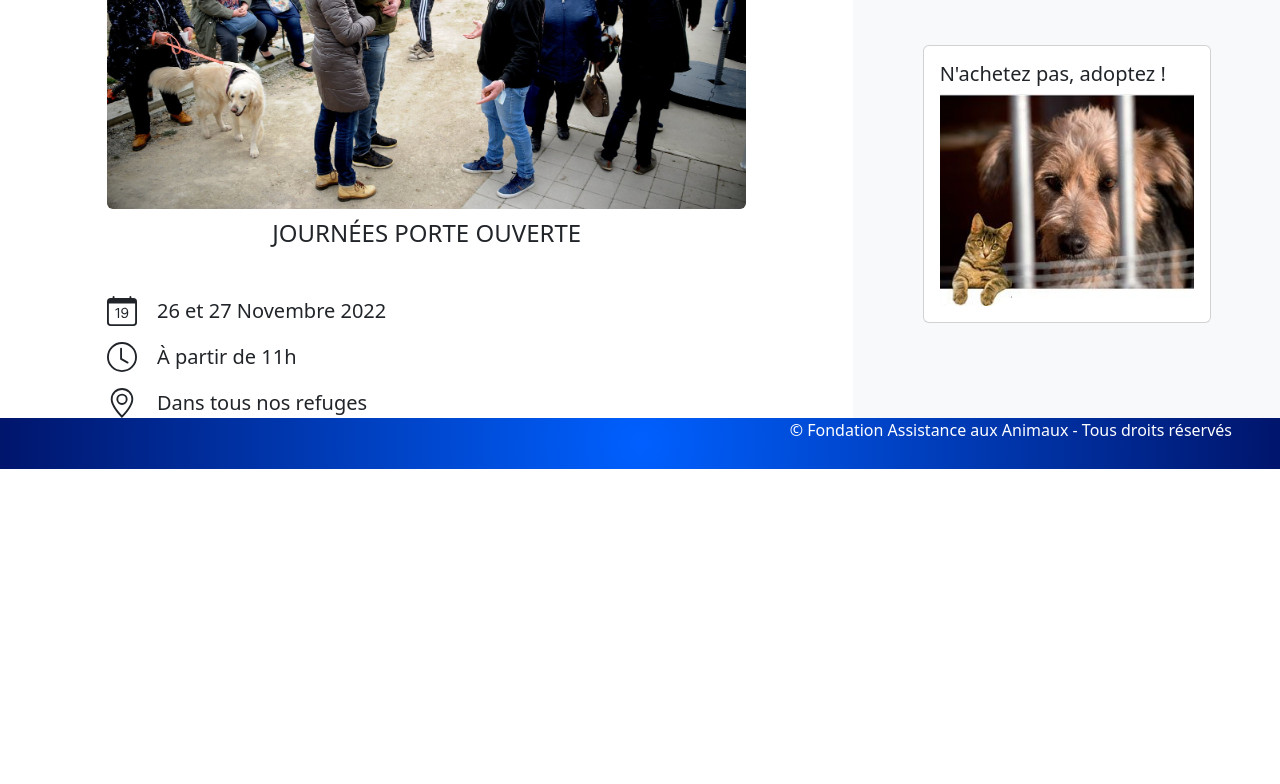
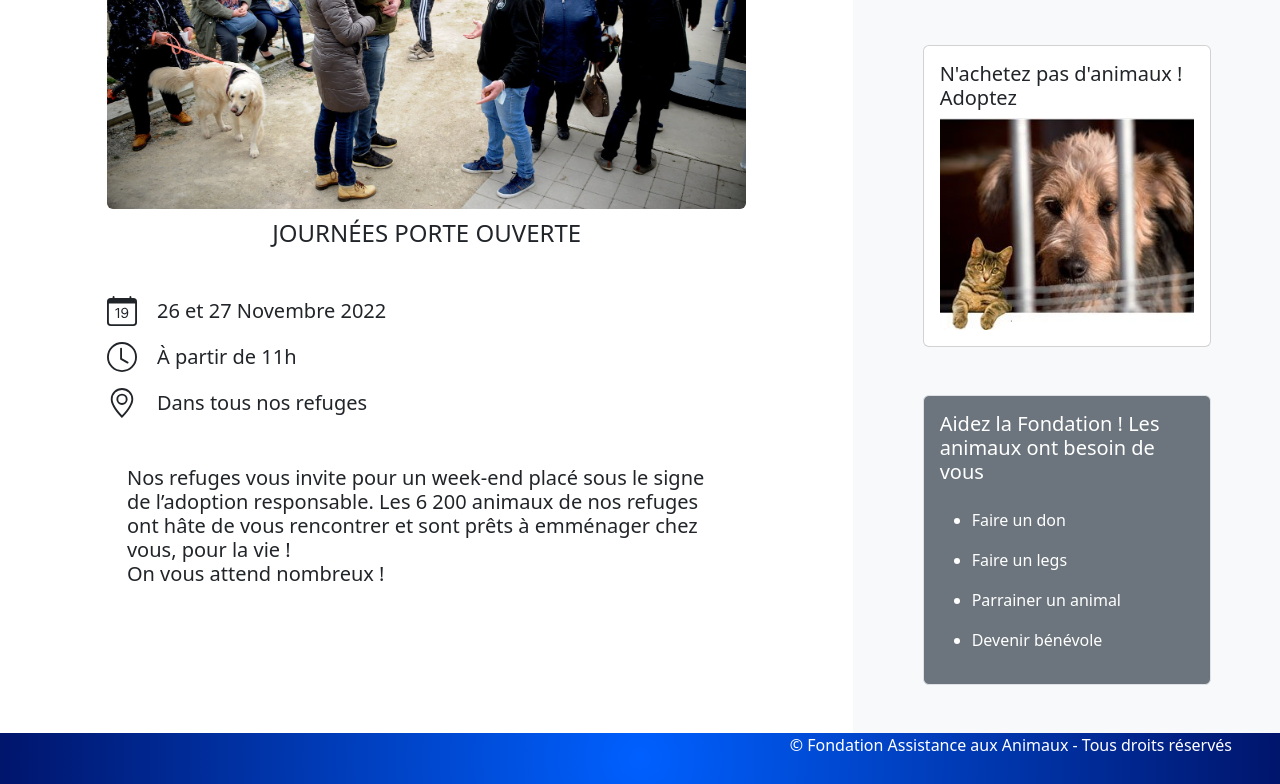
Before and after one commit to Nico578/EvaluationSTUDI1HTMLCSS, a website: page evenement.html in a window 1280 px wide. Shown: the part 459-1243 px from the top of the page. Before the commit the page ends 928 px from the top, so only its background shows below. Drawn offline with nearby package versions, Linux system fonts and the light colour scheme.

Commit message:
Page Evenement terminée

```diff
--- a/evenement.html
+++ b/evenement.html
@@ -68,7 +68,7 @@
       </nav>
     </header>
     <div class="evenements">
-      <div class="container-fluid h-100 w-100">
+      <div class="container-fluid w-100 h-100">
         <div class="row h-100">
           <div class="col-12 col-lg-8">
             <div class="main">
@@ -82,9 +82,7 @@
                       alt="Image porte ouverte"
                     />
                     <h4>JOURNÉES PORTE OUVERTE</h4>
-                    <div
-                      class="d-flex col col-date mt-5"
-                    >
+                    <div class="d-flex col col-date mt-5">
                       <svg
                         xmlns="http://www.w3.org/2000/svg"
                         width="30"
@@ -102,9 +100,7 @@
                       </svg>
                       <h5>26 et 27 Novembre 2022</h5>
                     </div>
-                    <div
-                      class="d-flex col col-hours mt-3"
-                    >
+                    <div class="d-flex col col-hours mt-3">
                       <svg
                         xmlns="http://www.w3.org/2000/svg"
                         width="30"
@@ -139,6 +135,16 @@
                         />
                       </svg>
                       <h5>Dans tous nos refuges</h5>
+                    </div>
+                    <div class="content mt-5">
+                      <h5>
+                        Nos refuges vous invite pour un week-end placé sous le
+                        signe de l’adoption responsable. Les 6 200 animaux de
+                        nos refuges ont hâte de vous rencontrer et sont prêts à
+                        emménager chez vous, pour la vie !
+                        <br />
+                        On vous attend nombreux !
+                      </h5>
                     </div>
                   </div>
                 </article>
@@ -317,10 +323,39 @@
                   </div>
                 </div>
               </div>
-              <div class="card mt-5 mx-auto" style="width: 18rem;">
+              <div class="card mt-5 mx-auto" style="width: 18rem">
                 <div class="card-body">
-                  <h5 class="card-title">N'achetez pas, adoptez !</h5>
-                  <img class="w-100" src="./img/chien-barreaux-300x250.jpg" alt="chien en barreau">
+                  <h5 class="card-title">N'achetez pas d'animaux ! Adoptez</h5>
+                  <img
+                    class="w-100"
+                    src="./img/chien-barreaux-300x250.jpg"
+                    alt="chien en barreau"
+                  />
+                </div>
+              </div>
+              <div
+                class="border p-3 mt-5 mx-auto bg-secondary text-white rounded mb-5"
+                style="width: 18rem"
+              >
+                <div class="card-body">
+                  <h5 class="card-title">
+                    Aidez la Fondation ! Les animaux ont besoin de vous
+                  </h5>
+                  <br />
+                  <ul>
+                    <li>
+                      <p>Faire un don</p>
+                    </li>
+                    <li>
+                      <p>Faire un legs</p>
+                    </li>
+                    <li>
+                      <p>Parrainer un animal</p>
+                    </li>
+                    <li>
+                      <p>Devenir bénévole</p>
+                    </li>
+                  </ul>
                 </div>
               </div>
             </div>
```
Also changed, not shown: 1 other file.
